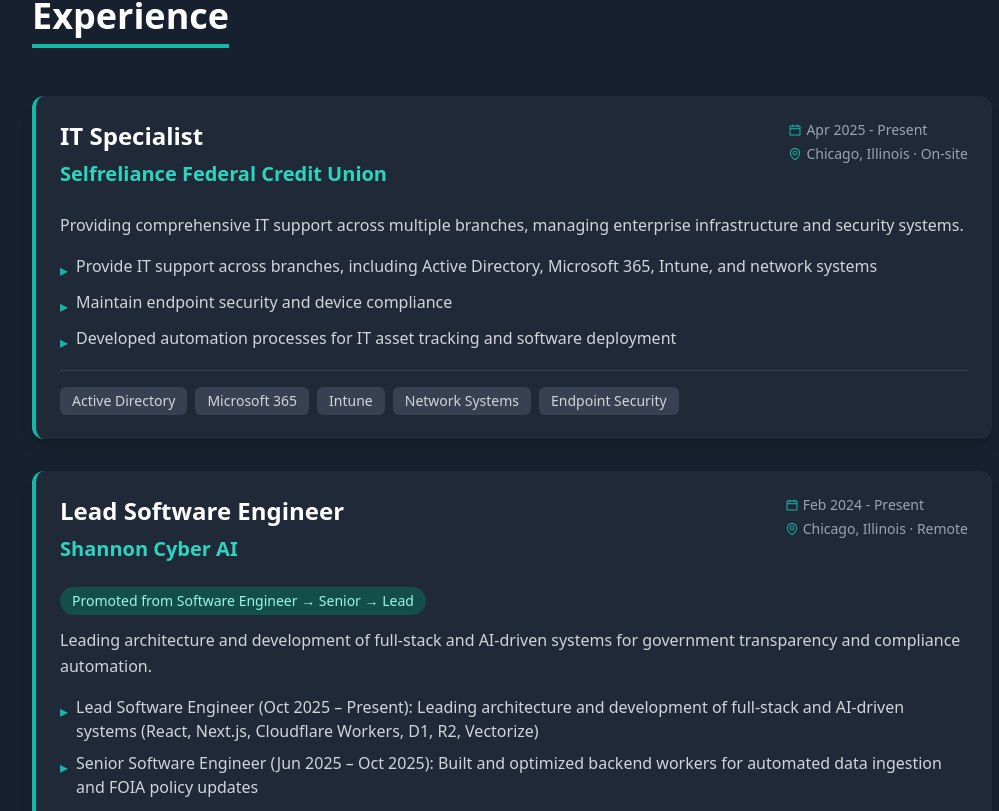
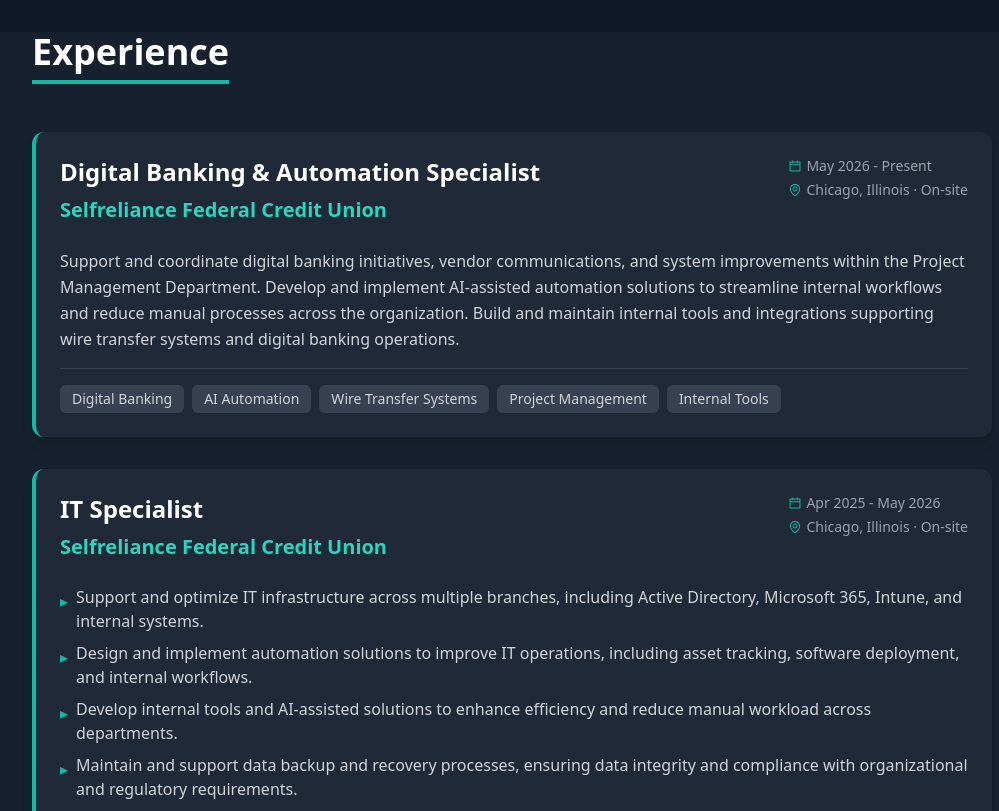
Before and after one commit to osmdevelop/react-next-portfolio, a Next.js app: page / in a window 1280 px wide. Shown: the part 643-1454 px from the top of the page, without its empty margins (128-1127 px from the left). Built offline with nearby package versions, Linux system fonts and the light colour scheme.

Commit message:
Update title and experience: add Digital Banking role, update IT Specialist desc

```diff
--- a/pages/index.js
+++ b/pages/index.js
@@ -40,15 +40,25 @@
   // Experience data
   const experiences = [
     {
+      title: "Digital Banking & Automation Specialist",
+      company: "Selfreliance Federal Credit Union",
+      period: "May 2026 - Present",
+      location: "Chicago, Illinois · On-site",
+      description: "Support and coordinate digital banking initiatives, vendor communications, and system improvements within the Project Management Department. Develop and implement AI-assisted automation solutions to streamline internal workflows and reduce manual processes across the organization. Build and maintain internal tools and integrations supporting wire transfer systems and digital banking operations.",
+      achievements: [],
+      technologies: ["Digital Banking", "AI Automation", "Wire Transfer Systems", "Project Management", "Internal Tools"]
+    },
+    {
       title: "IT Specialist",
       company: "Selfreliance Federal Credit Union",
-      period: "Apr 2025 - Present",
+      period: "Apr 2025 - May 2026",
       location: "Chicago, Illinois · On-site",
-      description: "Providing comprehensive IT support across multiple branches, managing enterprise infrastructure and security systems.",
+      description: "",
       achievements: [
-        "Provide IT support across branches, including Active Directory, Microsoft 365, Intune, and network systems",
-        "Maintain endpoint security and device compliance",
-        "Developed automation processes for IT asset tracking and software deployment"
+        "Support and optimize IT infrastructure across multiple branches, including Active Directory, Microsoft 365, Intune, and internal systems.",
+        "Design and implement automation solutions to improve IT operations, including asset tracking, software deployment, and internal workflows.",
+        "Develop internal tools and AI-assisted solutions to enhance efficiency and reduce manual workload across departments.",
+        "Maintain and support data backup and recovery processes, ensuring data integrity and compliance with organizational and regulatory requirements."
       ],
       technologies: ["Active Directory", "Microsoft 365", "Intune", "Network Systems", "Endpoint Security"]
     },
@@ -156,7 +166,7 @@
   return (
     <div className={darkMode ? "dark" : ""}>
       <Head>
-        <title>Oleh Smolikevych - Software Engineer | AI Agents Developer | IT Specialist</title>
+        <title>Oleh Smolikevych - Digital Banking & Automation | Lead Software Engineer | AI Systems for Regulated Industries</title>
         <meta name="description" content="Software Engineer specializing in secure, scalable, and AI-driven web applications. Full-stack developer with expertise in React, Next.js, Cloudflare Workers, and AI Agents." />
         <meta name="viewport" content="width=device-width, initial-scale=1" />
         <link rel="icon" href="/favicon.ico" />
@@ -202,7 +212,7 @@
               Oleh Smolikevych
             </h1>
             <h2 className='text-2xl py-2 md:text-3xl dark:text-gray-100 text-gray-800 font-semibold mb-6'>
-              Software Engineer | AI Agents Developer | IT Specialist
+              Digital Banking & Automation | Lead Software Engineer | AI Systems for Regulated Industries
             </h2>
             <p className='text-lg py-5 leading-8 text-gray-700 md:text-xl max-w-2xl mx-auto dark:text-gray-300 mb-8'>
               Results-driven software engineer specializing in secure, scalable, and user-centric web applications. Proven track record of translating complex requirements into efficient and elegant solutions. Dedicated to continuous learning and exploring the latest technologies to drive innovation.
```
